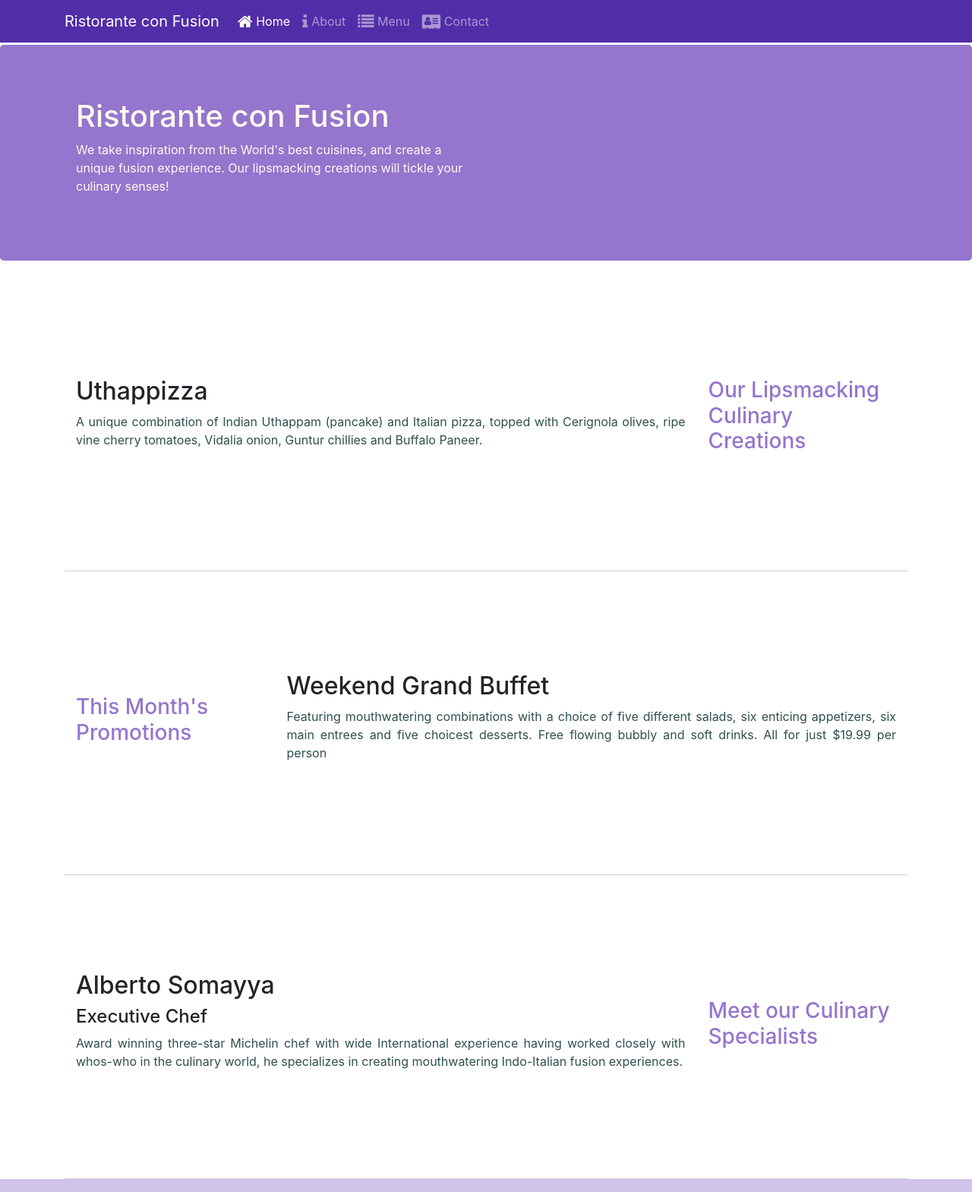
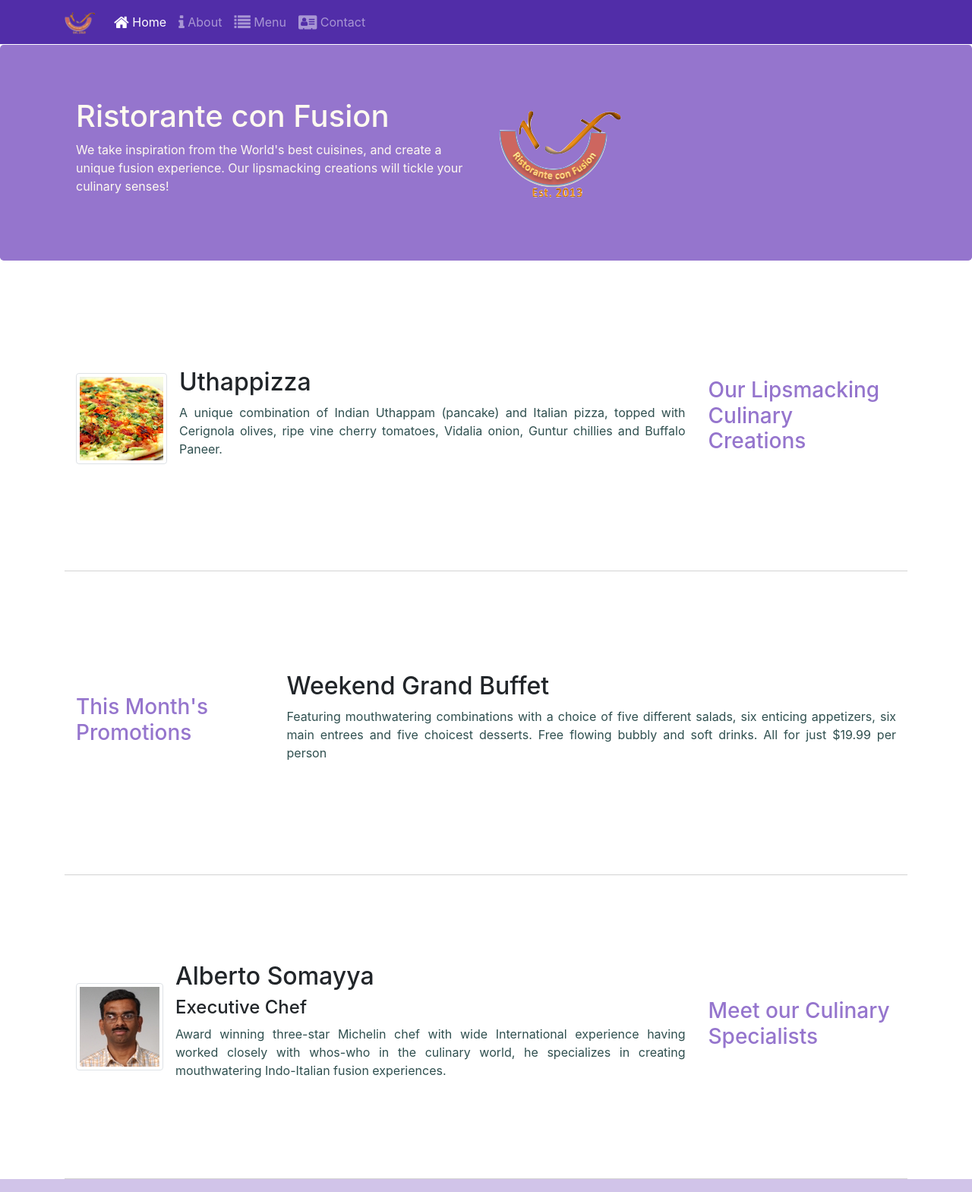
Before and after one commit to RahtonhnhakeTon/Ristorante-Con-Fusion, a website: page index.html in a window 1280 px wide. Shown: the top 1569 px of the page at 76% size. Drawn offline with nearby package versions, Linux system fonts and the light colour scheme.

Commit message:
added images on index page and logo to all navbars

```diff
--- a/index.html
+++ b/index.html
@@ -18,7 +18,7 @@
 <body>
     <nav class="navbar navbar-dark navbar-expand-sm fixed-top">
         <div class="container">
-            <a class="navbar-brand" href="#">Ristorante con Fusion</a>
+            <a class="navbar-brand" href="#"><img src="img/logo.png" height="30" width="41"></a>
             <button class="navbar-toggler" type="button" data-toggle="collapse" data-target="#Navbar">
                 <span class="navbar-toggler-icon"></span>
             </button>
@@ -38,8 +38,9 @@
                 <div class="col-12 col-sm-6">
                     <h1>Ristorante con Fusion</h1>
                     <p>We take inspiration from the World's best cuisines, and create a unique fusion experience. Our lipsmacking creations will tickle your culinary senses!</p>
-                </div class="col-12 col-sm">
-                <div>
+                </div>
+                <div class="col-12 col-sm align-self-center">
+                        <img src="img/logo.png" class="img-fluid">
                 </div>
             </div>
         </div>
@@ -51,8 +52,13 @@
                 <h3 class="title">Our Lipsmacking Culinary Creations</h3>
             </div>
             <div class="col col-sm-8 col-md-9 order-sm-first">
-                <h2>Uthappizza</h2>
-                <p class="d-none d-sm-block content">A unique combination of Indian Uthappam (pancake) and Italian pizza, topped with Cerignola olives, ripe vine cherry tomatoes, Vidalia onion, Guntur chillies and Buffalo Paneer.</p>
+                <div class="media">
+                    <img class="d-flex mr-3 img-thumbnail align-self-center" src="img/uthappizza.png" alt="pizza like object">
+                    <div class="media-body">
+                        <h2 class="mt-0 ">Uthappizza</h2>
+                        <p class="d-none d-sm-block content">A unique combination of Indian Uthappam (pancake) and Italian pizza, topped with Cerignola olives, ripe vine cherry tomatoes, Vidalia onion, Guntur chillies and Buffalo Paneer.</p>
+                    </div>
+                </div>
             </div>
         </div>
 
@@ -72,9 +78,14 @@
                 <h3 class="title">Meet our Culinary Specialists</h3>
             </div>
             <div class="col col-sm-8 col-md-9 order-sm-first">
-                <h2>Alberto Somayya</h2>
-                <h4>Executive Chef</h4>
-                <p class="d-none d-sm-block content">Award winning three-star Michelin chef with wide International experience having worked closely with whos-who in the culinary world, he specializes in creating mouthwatering Indo-Italian fusion experiences. </p>
+                <div class="media">
+                    <img class="d-flex mr-3 img-thumbnail align-self-center" src="img/alberto.png" alt="india male">
+                    <div class="media-body">
+                        <h2 class="mt-0">Alberto Somayya</h2>
+                        <h4>Executive Chef</h4>
+                        <p class="d-none d-sm-block content">Award winning three-star Michelin chef with wide International experience having worked closely with whos-who in the culinary world, he specializes in creating mouthwatering Indo-Italian fusion experiences. </p>
+                    </div>
+                </div>
             </div>
         </div>
     </div>
```
Also changed, not shown: aboutus.html (+4 -3 lines), contactus.html (+3 -2 lines), img/alberto.png (added), img/buffet.png (added), img/logo.png (added), img/uthappizza.png (added), 1 other file.
